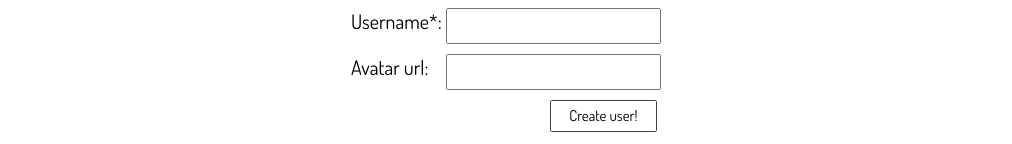
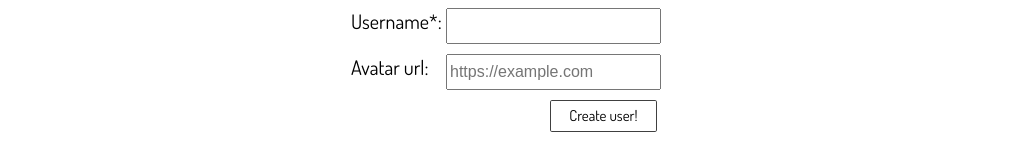
Before and after one commit to Natalalia/nata-nc-news-fe, a React (Create React App) app: page /create-user in a window 1280 px wide. Shown: the part 302-446 px from the top of the page, without its empty margins (134-1146 px from the left). Built offline with nearby package versions, Linux system fonts and the light colour scheme; no server answers.

Commit message:
url for avatar specification

```diff
--- a/src/components/CreateUser.jsx
+++ b/src/components/CreateUser.jsx
@@ -34,6 +34,8 @@ class CreateUser extends React.Component {
           <div className="thirdInput">
             <label for="avatar">Avatar url:</label>
             <input
+              placeholder="https://example.com"
+              type="url"
               id="avatar"
               value={this.state.avatar_url}
               onChange={e => this.handleChange("avatar_url", e.target.value)}
```
